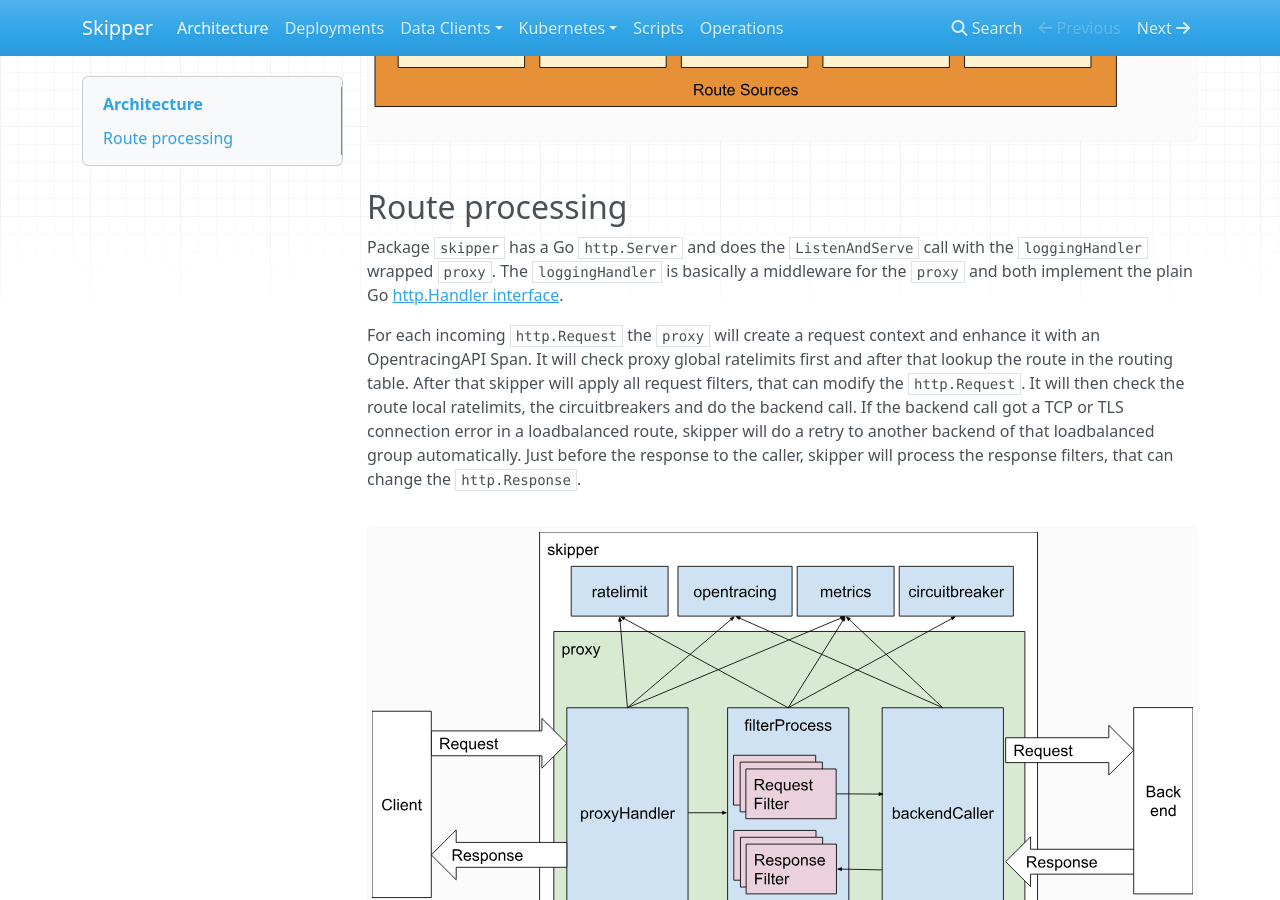
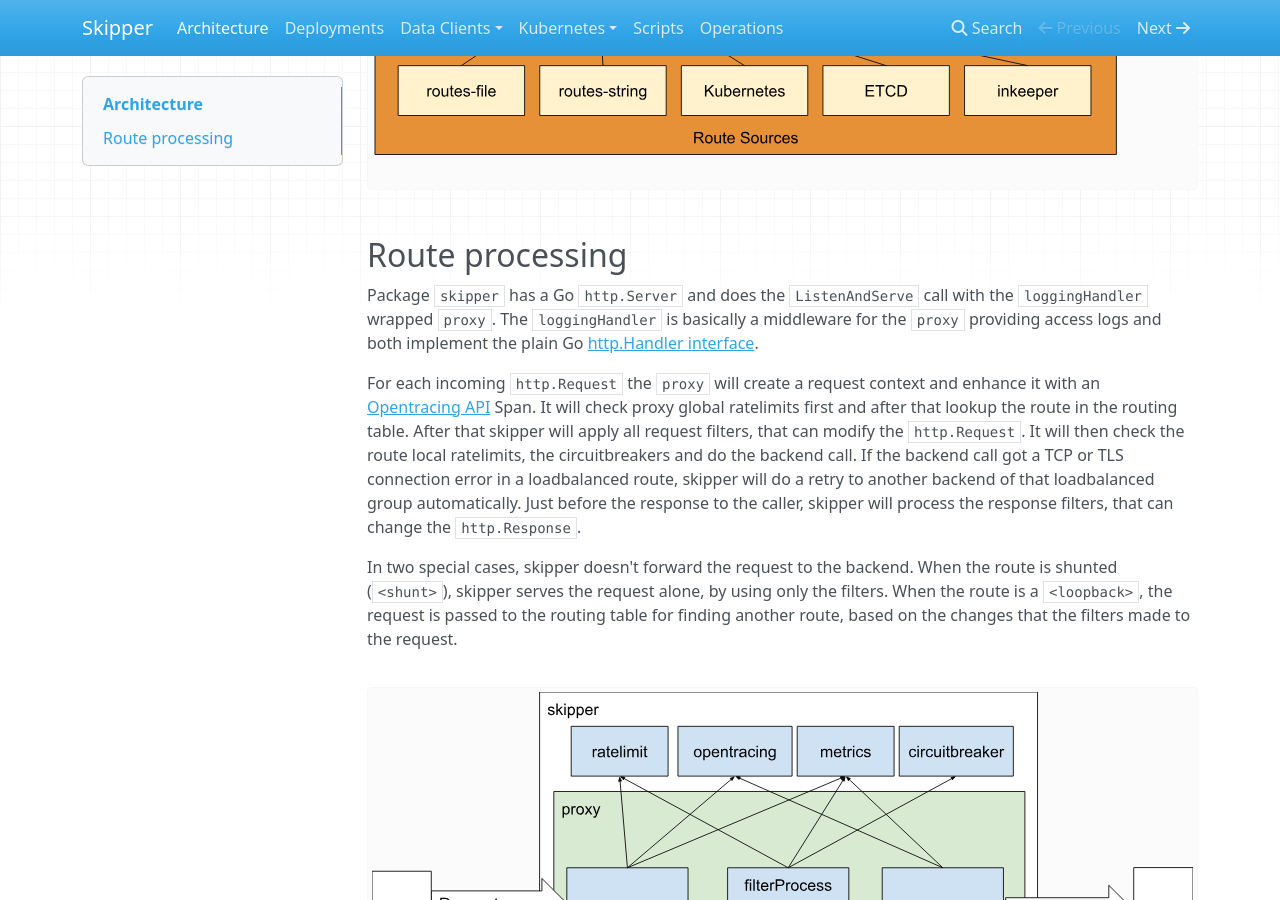
Before and after one commit to zalando/skipper, an MkDocs documentation site: the page built from docs/index.md, in a window 1280 px wide and 900 px high, scrolled down 1022 px. Built offline with MkDocs 1.6.1, drawn with Linux system fonts in a browser that asks for light colours; nearby versions of some CDN libraries; old or Windows-style settings are respelled for this version of MkDocs; some of the changed text lies outside the part shown.

Commit message:
fixed all comments

```diff
--- a/docs/index.md
+++ b/docs/index.md
@@ -1,6 +1,6 @@
 # Architecture
 
-Skipper is written as library and is also a multi binary project with
+Skipper is written as a library and is also a multi binary project with
 2 binaries, named `skipper` and `eskip`. `Skipper` is the HTTP proxy
 and `eskip` is a CLI application to verify, print, update or delete
 Skipper routes.
@@ -16,7 +16,11 @@
 A route is one entry in the routing table. A route consists of one or
 more `predicate`, that are used to find a route for a given HTTP
 request. A route can also have one or more `filter`, that can modify
-the content of the request or response.
+the content of the request or response.  A route always points to a
+backend, or it's a `<shunt>`, meaning that skipper serves the requests
+for the route, or a `<loopback>`, meaning that the request will be
+matched against the routing table again after filters have modified
+it.
 
 [Opentracing API](http://opentracing.io/) is supported via
 [skipper-plugins](https://github.com/skipper-plugins/opentracing). For
@@ -31,19 +35,26 @@
 
 Package `skipper` has a Go `http.Server` and does the `ListenAndServe`
 call with the `loggingHandler` wrapped `proxy`.  The `loggingHandler`
-is basically a middleware for the `proxy` and both implement the plain
-Go [http.Handler interface](https://golang.org/pkg/net/http/#Handler).
+is basically a middleware for the `proxy` providing access logs and
+both implement the plain Go [http.Handler interface](https://golang.org/pkg/net/http/#Handler).
 
 For each incoming `http.Request` the `proxy` will create a request
-context and enhance it with an OpentracingAPI Span. It will check
-proxy global ratelimits first and after that lookup the route in the
-routing table. After that skipper will apply all request filters, that
-can modify the `http.Request`. It will then check the route local
-ratelimits, the circuitbreakers and do the backend call. If the
-backend call got a TCP or TLS connection error in a loadbalanced
-route, skipper will do a retry to another backend of that loadbalanced
-group automatically. Just before the response to the caller, skipper
-will process the response filters, that can change the
+context and enhance it with an [Opentracing API](http://opentracing.io/) Span.
+It will check proxy global ratelimits first and after that lookup the
+route in the routing table. After that skipper will apply all request
+filters, that can modify the `http.Request`. It will then check the
+route local ratelimits, the circuitbreakers and do the backend
+call. If the backend call got a TCP or TLS connection error in a
+loadbalanced route, skipper will do a retry to another backend of that
+loadbalanced group automatically. Just before the response to the
+caller, skipper will process the response filters, that can change the
 `http.Response`.
 
+In two special cases, skipper doesn't forward the request to the
+backend. When the route is shunted (`<shunt>`), skipper serves the
+request alone, by using only the filters. When the route is a
+`<loopback>`, the request is passed to the routing table for finding
+another route, based on the changes that the filters made to the
+request.
+
 ![Skipper's request and response processing ](/img/req-and-resp-processing.svg)
```
